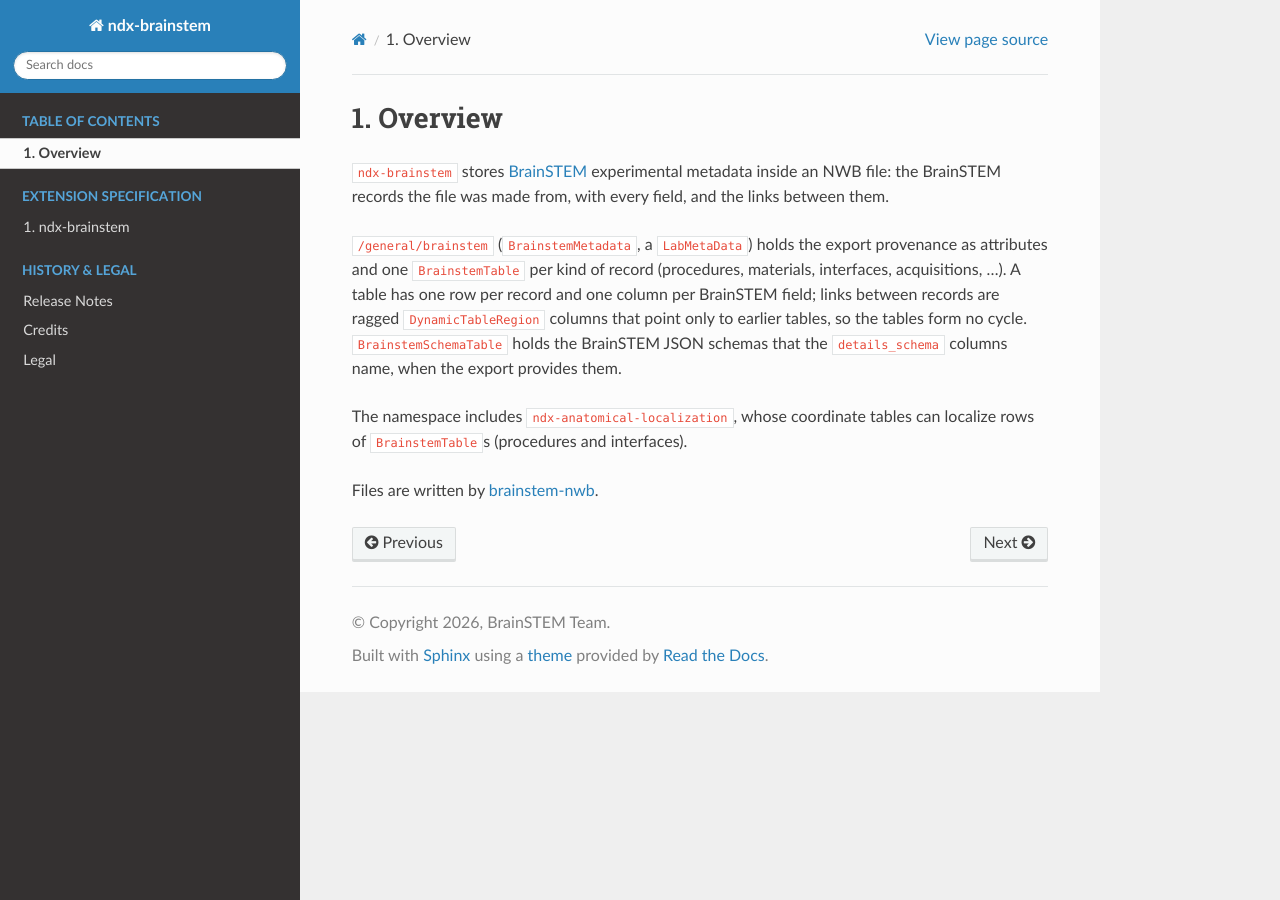
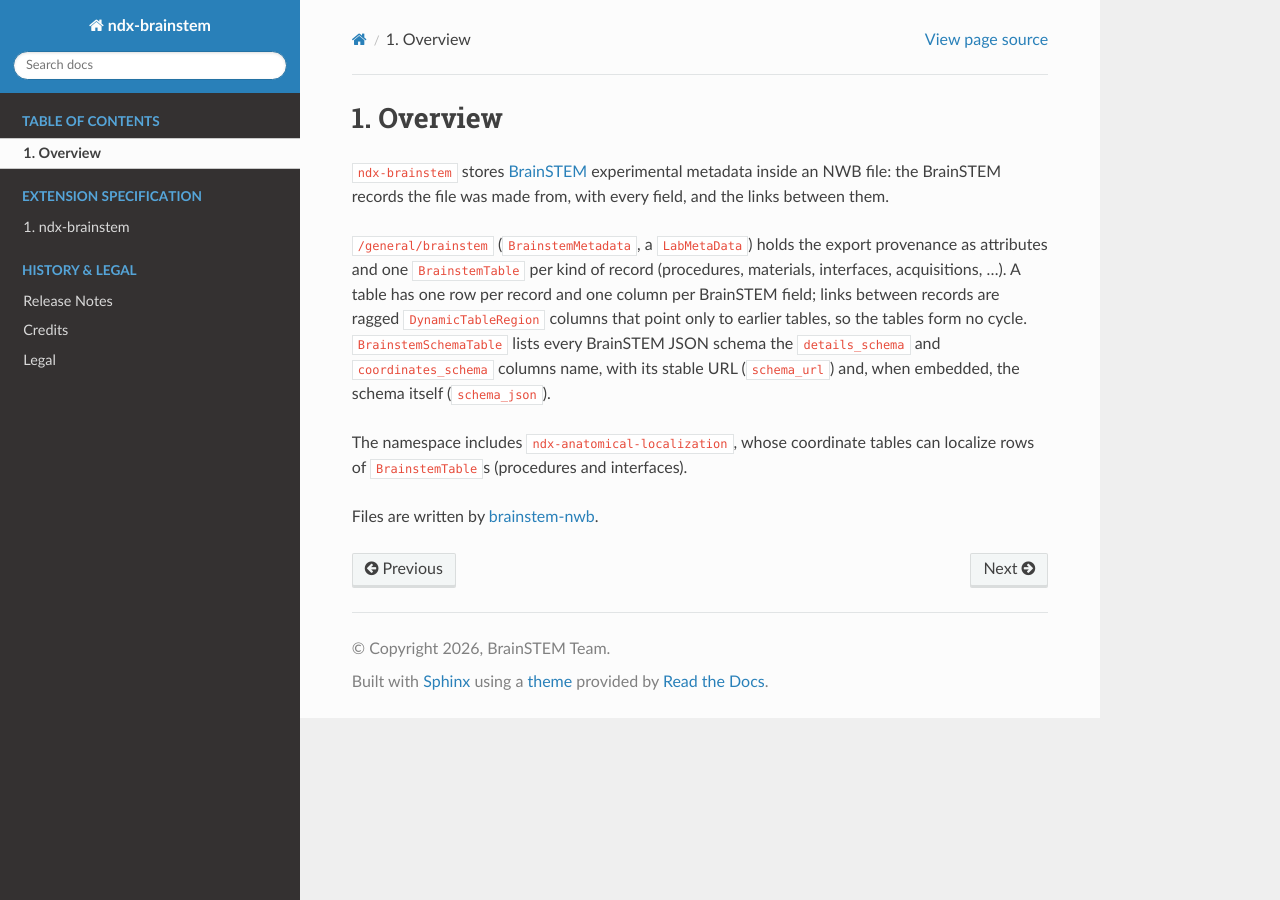
Before and after one commit to brainstem-org/ndx-brainstem, a Sphinx documentation site: the page built from docs/source/description.rst, in a window 1280 px wide. Built offline with Sphinx 7.4.7 and the Read the Docs theme 3.1.0, drawn with Linux system fonts in a browser that asks for light colours.

Commit message:
Finalize 0.2.0 release docs and dependency floor
Mark 0.2.0 as released and align Sphinx version metadata. Clarify provenance checksums, writer-defined columns, schema references, and generated classes. Raise the HDMF minimum to 4.2.0 to match ndx-anatomical-localization.

```diff
--- a/docs/source/conf.py
+++ b/docs/source/conf.py
@@ -10,8 +10,8 @@ project = 'ndx-brainstem'
 copyright = '2026, BrainSTEM Team'
 author = 'BrainSTEM Team'
 
-version = '0.1.0'
-release = 'alpha'
+version = '0.2.0'
+release = '0.2.0'
 
 # -- General configuration ---------------------------------------------------
 # https://www.sphinx-doc.org/en/master/usage/configuration.html#general-configuration
--- a/docs/source/description.rst
+++ b/docs/source/description.rst
@@ -7,8 +7,9 @@ the BrainSTEM records the file was made from, with every field, and the links be
 ``/general/brainstem`` (``BrainstemMetadata``, a ``LabMetaData``) holds the export provenance as attributes and
 one ``BrainstemTable`` per kind of record (procedures, materials, interfaces, acquisitions, ...). A table has one
 row per record and one column per BrainSTEM field; links between records are ragged ``DynamicTableRegion``
-columns that point only to earlier tables, so the tables form no cycle. ``BrainstemSchemaTable`` holds the
-BrainSTEM JSON schemas that the ``details_schema`` columns name, when the export provides them.
+columns that point only to earlier tables, so the tables form no cycle. ``BrainstemSchemaTable`` lists every
+BrainSTEM JSON schema the ``details_schema`` and ``coordinates_schema`` columns name, with its stable URL
+(``schema_url``) and, when embedded, the schema itself (``schema_json``).
 
 The namespace includes ``ndx-anatomical-localization``, whose coordinate tables can localize rows of
 ``BrainstemTable``\ s (procedures and interfaces).
--- a/docs/source/release_notes.rst
+++ b/docs/source/release_notes.rst
@@ -1,5 +1,4 @@
 Release Notes
 =============
 
-.. note::
-    Add the release notes of your extension here
+See the `changelog <https://github.com/brainstem-org/ndx-brainstem/blob/main/CHANGELOG.md>`_.
```
Also changed, not shown: CHANGELOG.md (+1 -1 lines), README.md (+4 -3 lines), docs/source/credits.rst (+6 -5 lines), pyproject.toml (+2 -5 lines), src/matnwb/README.md, src/pynwb/README.md, 3 other files.
